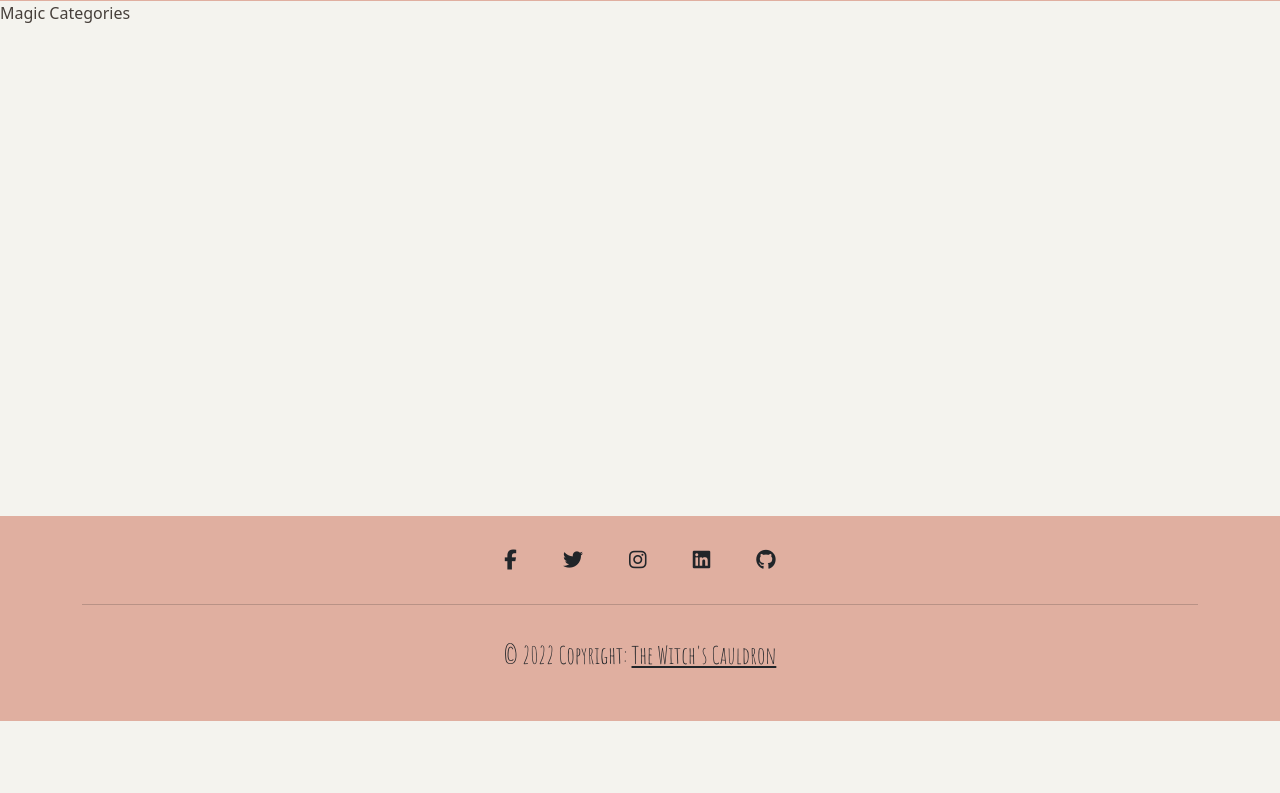
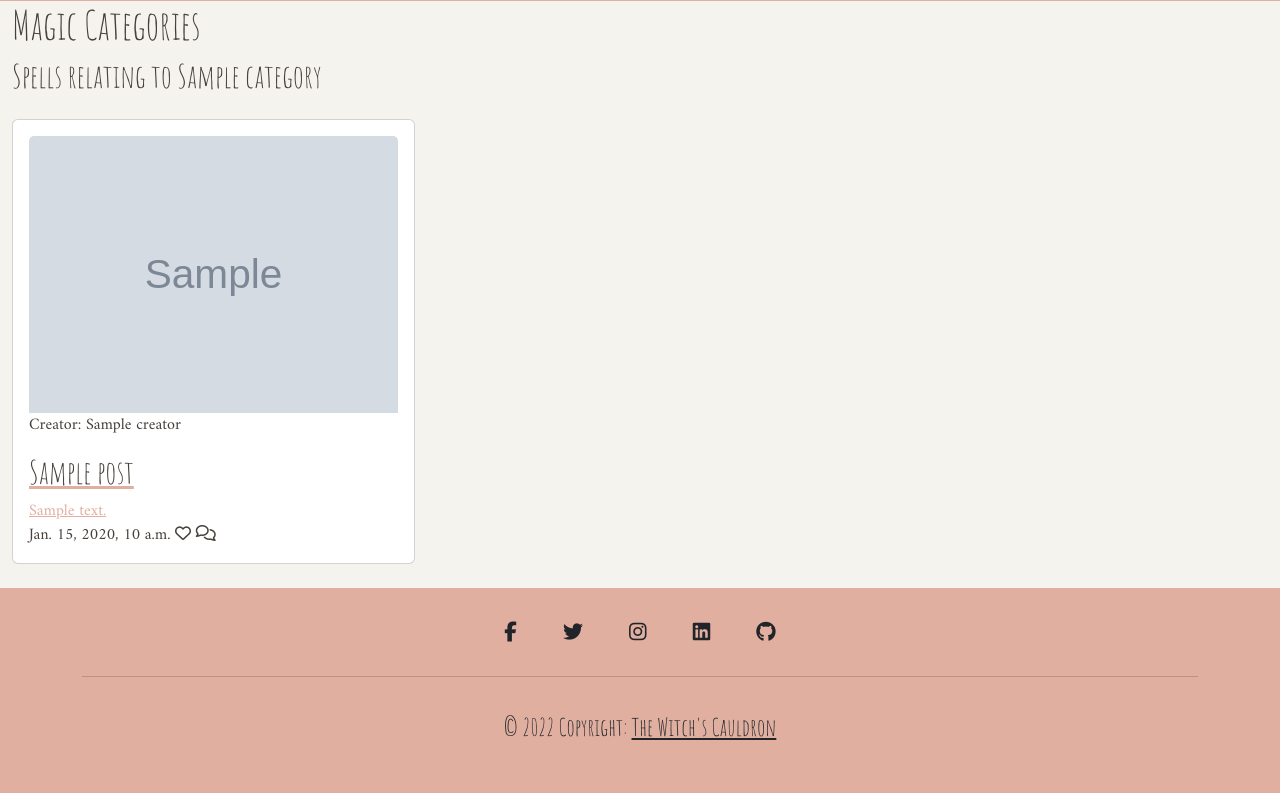
Before and after one commit to rachel-o-donnell/the-witchs-cauldron, a Django app: template templates/categories.html in a window 1280 px wide. Shown: the part 79-872 px from the top of the page. Before the commit the page ends 800 px from the top, so only its background shows below. Run offline with Django 3.2, Linux system fonts and the light colour scheme; the template is opened without the code that fills it: most values are stand-ins (such as "Sample title", 1, 10 or a date in 2020); grey boxes marked "Sample" are stand-in pictures; some libraries are stand-ins or nearby versions.

Commit message:
Add categories.html base code
Displays only posts with searched category labels

```diff
--- a/templates/categories.html
+++ b/templates/categories.html
@@ -2,6 +2,44 @@
 
 {% block content %}
 
-Magic Categories
+<div class="container-fluid">
+    <div class="row">
+        <h1>Magic Categories</h1>
+        <h2>Spells relating to {{categorylist.category}}</h2>
+        <!-- Blog Entries Column -->
+        <div class="col-12 mt-3 left">
+            <div class="row">
+                {% for post in categorylist.related_posts %}
+                <!-- card populated with content -->
+                <div class="col-md-4">
+                    <div class="card mb-4">
+                        <div class="card-body">
+                            <div class="image-container">
+                                {% if "placeholder" in post.main_image.url %}
+                                <img src="https://folklorethursday.com/wp-content/uploads/2021/02/cauldron-folklore.png"
+                                    class="card-img-top" alt="...">
+                                {% else %}
+                                <img src="{{ post.main_image.url }}" alt="" class="card-img-top">
+                                {% endif %}
+                                <div class="image-flash">
+                                    <p class="creator">Creator: {{ post.creator }}</p>
+                                </div>
+                            </div>
+                            <a href="{% url 'spell_detail' post.slug %}" class="post-link">
+                                <h2 class="card-title">{{ post.title }}</h2>
+                                <p class="card-text">{{ post.excerpt }}</p>
+                            </a>
+                            <p class="card-text">{{ post.created_on }}
+                                <i class="fa-regular fa-heart"></i> {{ post.no_of_likes }}
+                                <i class="fa-regular fa-comments"></i>
+                            </p>
 
-{% endblock %}
+                        </div>
+                    </div>
+                    <div class="row">
+                        {% endfor %}
+                    </div>
+                </div>
+            </div>
+        </div>
+        {%endblock%}
```
